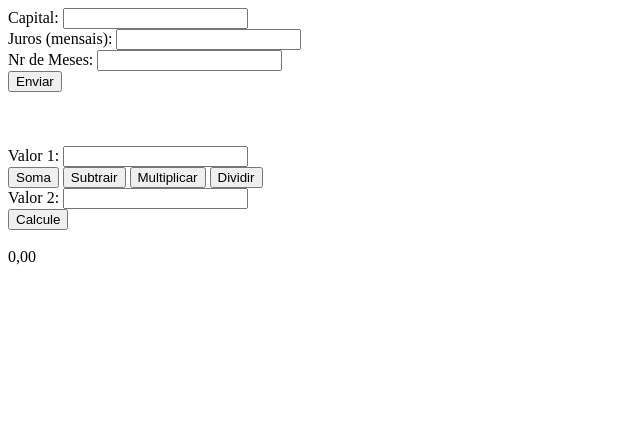
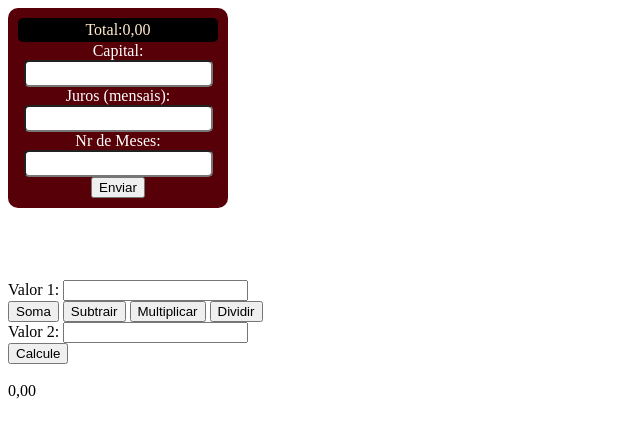
Before and after one commit to audreymoura006/primeiroa_3t, a plain HTML site: page index.html in a window 1280 px wide. Shown: the whole page, without its empty margins (0-640 px from the left). Drawn offline with Linux system fonts and the light colour scheme.

Commit message:
Update index.html

```diff
--- a/index.html
+++ b/index.html
@@ -6,15 +6,24 @@
     <meta name="viewport" content="width=device-width, initial-scale=1.0">
     <title>Audrey</title>
     <script src="estudo.js"></script>
+    <link rel="stylesheet" href="geral.css">
+</head>
 
-</head>
 <body>
+<div class="calculadora">
+
+    <div id="sptotal">
+        <span id="total">Total:0,00</span>
+    </div>
 
    Capital: <input id="valor" type="text"><br>
    Juros (mensais): <input id="juros" type="text"><br>
    Nr de Meses: <input id="meses" type="text"><br>
    <button onclick="calcula()"> Enviar </button>
-
+   <div id="splistaMeses">
+       <span id="listaMeses"></span>
+   </div>
+</div>
 
    <br><br><br><br>
 Valor 1: <input id="v1" type="text"><br>
```
